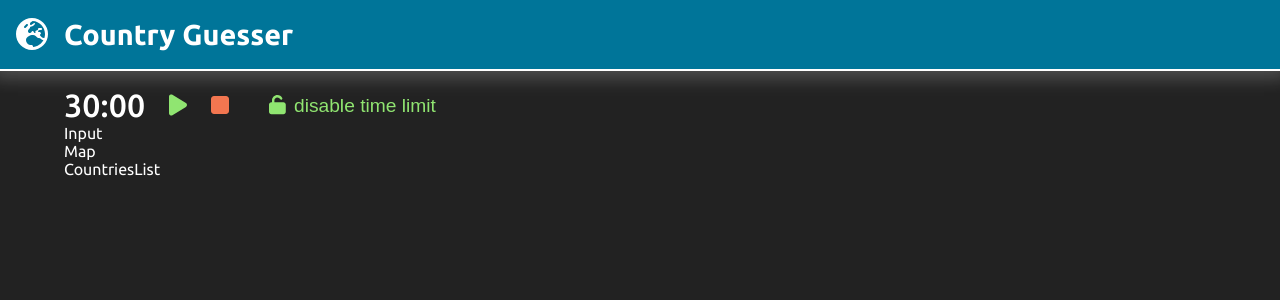
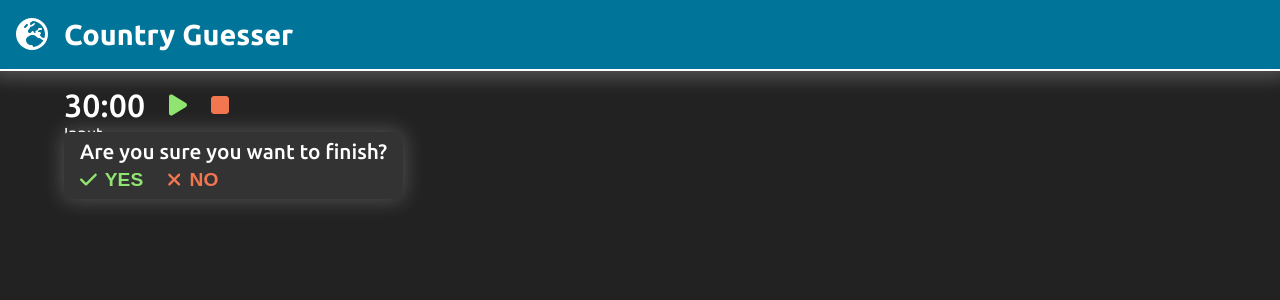
Before and after one commit to viventer/countryGuesser, a React (Create React App) app: page / in a window 1280 px wide. Both pictures are taken after a click on the button 220 px from the left and 105 px from the top of the page. Shown: the top 300 px of the page. Built offline with nearby package versions, Linux system fonts and the light colour scheme.

Commit message:
dodanie zakończenia po części

```diff
--- a/src/App.jsx
+++ b/src/App.jsx
@@ -6,6 +6,7 @@ import Input from "./components/Input";
 import Map from "./components/Map";
 import CountriesList from "./components/CountriesList";
 import GlobalStyles from "./components/styles/GlobalStyles";
+import { GlobalProvider } from "./context/GlobalProvider";
 
 function App() {
   const theme = {
@@ -16,10 +17,12 @@ function App() {
       green: "#90E571",
       yellow: "#f8e25e",
       default: "#ACACAC",
+      darkGray: "#333333",
       other: "#00f2ff",
     },
   };
   return (
+    <GlobalProvider>
       <ThemeProvider theme={theme}>
         <div className="App">
           <GlobalStyles />
@@ -32,6 +35,7 @@ function App() {
           </main>
         </div>
       </ThemeProvider>
+    </GlobalProvider>
   );
 }
 
--- a/src/components/Timer.jsx
+++ b/src/components/Timer.jsx
@@ -1,4 +1,4 @@
-import React, { useEffect, useState } from "react";
+import React, { useEffect, useState, useContext } from "react";
 import moment from "moment";
 import {
   StyledTimer,
@@ -9,18 +9,26 @@ import {
 } from "./styles/Timer.styled.jsx";
 import { FontAwesomeIcon } from "@fortawesome/react-fontawesome";
 import {
+  faCheck,
   faFlagCheckered,
   faPause,
   faPlay,
   faStop,
   faStopwatch,
   faUnlock,
+  faXmark,
 } from "@fortawesome/free-solid-svg-icons";
+import GlobalContext from "../context/GlobalProvider.jsx";
+import { StyledConfirmationWindow } from "./styles/ConfirmationWindow.styled.jsx";
 
 export default function Timer() {
   const [paused, setPaused] = useState(true);
   const [countDown, setCountDown] = useState(30 * 60);
   const [timer, setTimer] = useState("30:00");
+  const [showConfirmation, setShowConfirmation] = useState(false);
+  const [confirmed, setConfirmed] = useState(false);
+
+  const { finish, setFinish } = useContext(GlobalContext);
 
   useEffect(() => {
     if (!paused) {
@@ -39,7 +47,14 @@ export default function Timer() {
     setTimer(formattedDate);
   }, [countDown]);
 
+  useEffect(() => {
+    setFinish(true);
+    setPaused(true);
+    setShowConfirmation(false);
+  }, [confirmed]);
+
   return (
+    <>
       <StyledTimer>
         <time>{timer}</time>
         {paused ? (
@@ -52,12 +67,32 @@ export default function Timer() {
           </PauseButton>
         )}
         <FinishButton>
-        <FontAwesomeIcon icon={faStop} />
+          <FontAwesomeIcon
+            icon={faStop}
+            onClick={() => setShowConfirmation(true)}
+          />
         </FinishButton>
+        {showConfirmation ? (
+          <StyledConfirmationWindow>
+            <h2>Are you sure you want to finish?</h2>
+            <div>
+              <button onClick={() => setConfirmed(true)}>
+                <FontAwesomeIcon icon={faCheck} />
+                <p>YES</p>
+              </button>
+              <button onClick={() => setShowConfirmation(false)}>
+                <FontAwesomeIcon icon={faXmark} />
+                <p>NO</p>
+              </button>
+            </div>
+          </StyledConfirmationWindow>
+        ) : (
           <NoLimitButton>
             <FontAwesomeIcon icon={faUnlock} />
             <p>disable time limit</p>
           </NoLimitButton>
+        )}
       </StyledTimer>
+    </>
   );
 }
--- /dev/null
+++ b/src/components/styles/ConfirmationWindow.styled.jsx
@@ -0,0 +1,43 @@
+import styled from "styled-components";
+
+export const StyledConfirmationWindow = styled.div`
+  background-color: ${({ theme }) => theme.colors.darkGray};
+  position: absolute;
+  top: 2.8rem;
+  left: 0;
+  border-radius: 0.3rem;
+  padding: 0.5rem 1rem;
+  box-shadow: 0px 0px 21px 0px rgba(255, 255, 255, 0.25);
+  & > h2 {
+    font-size: 1.3rem;
+    font-weight: 500;
+    margin-bottom: 0.3rem;
+  }
+
+  & > div {
+    display: flex;
+  }
+
+  & button {
+    background-color: rgba(0, 0, 0, 0);
+    font-weight: 700;
+    font-size: 1.2rem;
+    margin-right: 1.5rem;
+    border: none;
+    display: flex;
+    gap: 0.5rem;
+    align-items: center;
+    cursor: pointer;
+
+    &:nth-child(1) {
+      color: ${({ theme }) => theme.colors.green};
+    }
+    &:nth-child(2) {
+      color: ${({ theme }) => theme.colors.red};
+    }
+  }
+
+  & button:hover {
+    filter: brightness(1.35);
+  }
+`;
--- a/src/components/styles/Timer.styled.jsx
+++ b/src/components/styles/Timer.styled.jsx
@@ -6,6 +6,7 @@ export const StyledTimer = styled.div`
   column-gap: 1.5rem;
   row-gap: 0.3rem;
   flex-wrap: wrap;
+  position: relative;
   & > time {
     font-size: 2rem;
     font-weight: 500;
@@ -14,9 +15,13 @@ export const StyledTimer = styled.div`
     background-color: rgba(0, 0, 0, 0);
     border: none;
     font-size: 1.5rem;
+    cursor: pointer;
   }
   & > button:last-child {
     font-size: 1.2rem;
+  }
+  & button:hover {
+    filter: brightness(1.35);
   }
 `;
 
--- /dev/null
+++ b/src/context/GlobalProvider.jsx
@@ -0,0 +1,15 @@
+import { createContext, useState } from "react";
+
+const GlobalContext = createContext({});
+
+export const GlobalProvider = ({ children }) => {
+  const [finish, setFinish] = useState(false);
+
+  return (
+    <GlobalContext.Provider value={{ finish, setFinish }}>
+      {children}
+    </GlobalContext.Provider>
+  );
+};
+
+export default GlobalContext;
```
Lines whose indentation alone changed are shown as unchanged.
